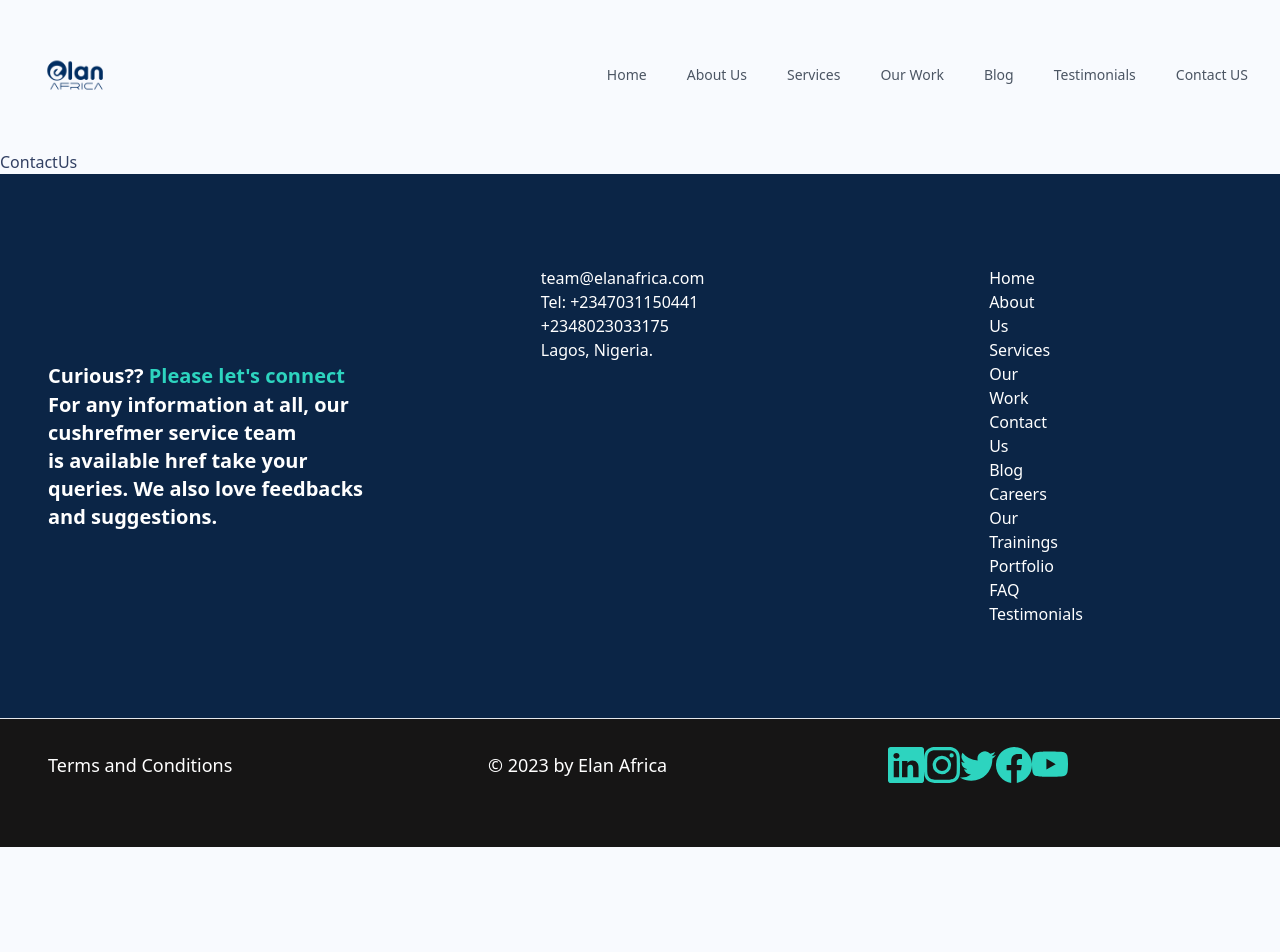
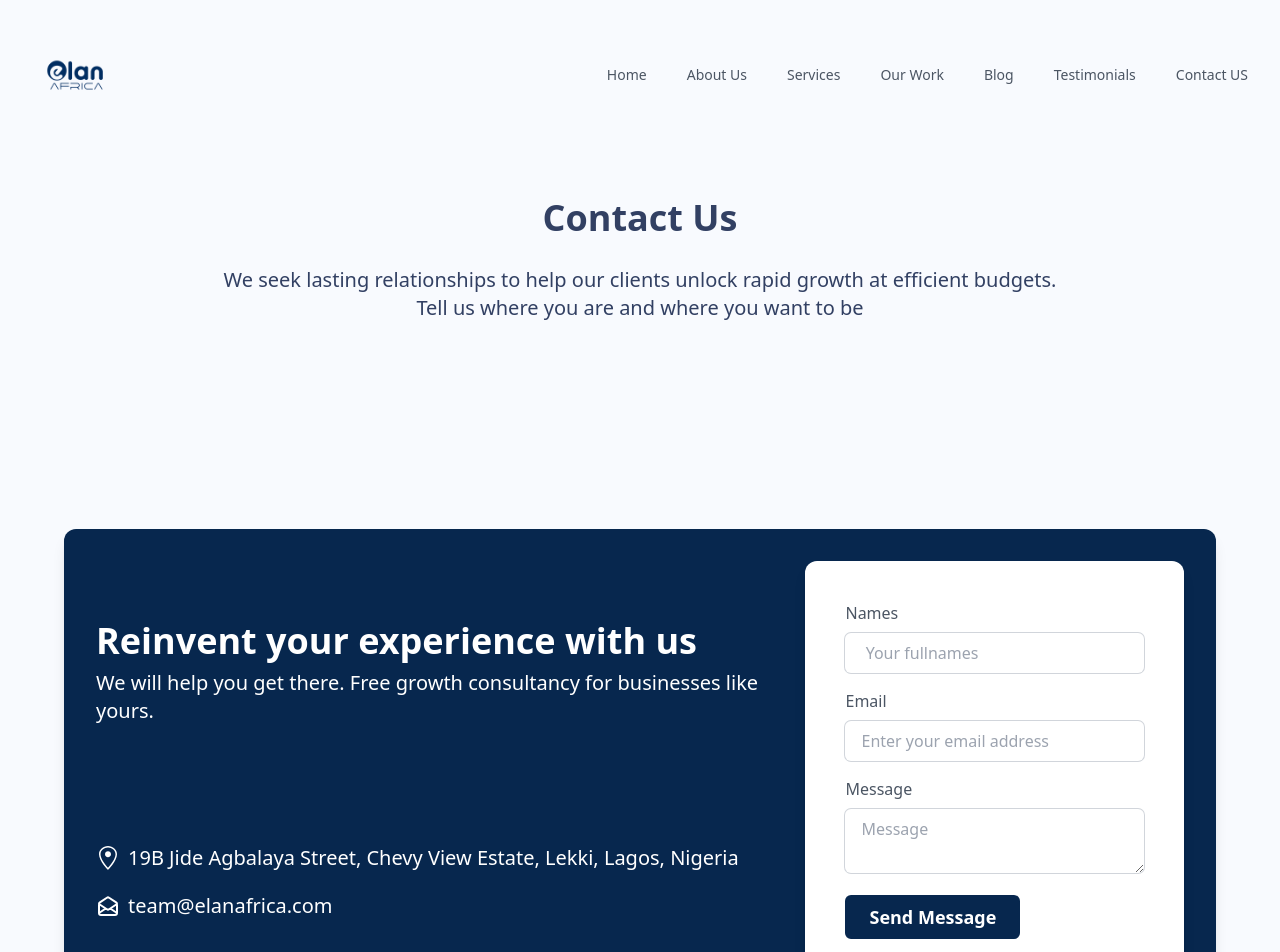
Before and after one commit to elanafrica/elan-website, a Next.js app: page /ContactUs in a window 1280 px wide. Shown: the top 952 px of the page. Before the commit the page ends 847 px from the top, so only its background shows below. Built offline with nearby package versions, Linux system fonts and the light colour scheme.

Commit message:
first commit

```diff
--- a/pages/ContactUs.js
+++ b/pages/ContactUs.js
@@ -1,11 +1,74 @@
 import React from "react";
 import Layout from "../components/Layout";
+import {GoLocation} from 'react-icons/go'
+import {HiOutlineMailOpen} from 'react-icons/hi'
 
 function ContactUs() {
   return (
-    <Layout>
+    <Layout title="ContactUs">
       <div>
-        <p>ContactUs</p>
+        <div className="container text-center my-12">
+          <h3 className="font-bold text-4xl mb-7">Contact Us</h3>
+          <p className="text-xl">
+            We seek lasting relationships to help our clients unlock rapid growth at efficient budgets. <br />
+            Tell us where you are and where you want to be
+          </p>
+        </div>
+        <div className="flex w-full min-h-screen justify-center items-center">
+          <div className=" flex flex-col justify-around md:flex-row md:space-x-6 space-y-6 md:space-y-0 bg-[rgb(7,39,78)] w-full max-w-6xl p-8 rounded-xl shadow-lg text-white">
+            <div className="flex flex-col justify-around">
+              <div>
+                <h3 class="font-bold text-4xl">
+                  Reinvent your experience with us
+                </h3>
+                <p className="pt-2 text-white text-xl">We will help you get there. Free growth consultancy for  businesses like yours.</p>
+              </div>
+              <div className="flex flex-col space-y-5">
+                <div className="flex items-center space-x-2">
+                  <span className="text-2xl">
+                    <GoLocation />
+                  </span>
+                  <p className="text-xl">19B Jide Agbalaya Street, Chevy View Estate, Lekki, Lagos, Nigeria</p>
+                </div>
+                <div className="flex items-center space-x-2 ml-0">
+                  <span className="text-2xl">
+                    <HiOutlineMailOpen />
+                  </span>
+                  <p className="text-xl">team@elanafrica.com</p>
+                </div>
+              </div>
+            </div>
+            <div className="bg-white rounded-xl shadow-lg p-10 max-w-2xl text-gray-600 md:w-100">
+                <form action="" className="flex flex-col space-y-4">
+                    <div>
+                      <label for="" className="">Names</label>
+                      <input
+                        type="text"
+                        placeholder=" Your fullnames"
+                        className="ring-1 ring-gray-300 w-full rounded-md px-4 py-2 outline-none focus:none mt-2" />
+                    </div>
+                    <div>
+                      <label for="" className="">Email</label>
+                      <input
+                        type="Email"
+                        placeholder="Enter your email address"
+                        className="ring-1 ring-gray-300 w-full rounded-md px-4 py-2 outline-none focus:none mt-2" />
+                    </div>
+                    <div>
+                      <label for="" className="">Message</label>
+                      <textarea
+                        placeholder="Message"
+                        row="5"
+                        className="ring-1 ring-gray-300 w-full rounded-md px-4 py-2 mt-2 outline-none focus-none"
+                        >
+                      </textarea>
+                    </div>
+                    <button type="submit" className="inline-block self-start bg-[rgb(7,39,78)] text-white font-bold rounded-md px-6 py-2 text-lg">Send Message</button>
+                </form>
+          </div>
+          </div>
+        </div>
+
       </div>
     </Layout>
   );
--- a/styles/globals.css
+++ b/styles/globals.css
@@ -12,3 +12,34 @@
     color: #324063;
   }
 }
+
+@layer components{
+  @keyframes scroll{
+    0%{
+      transform: translateX(0);
+    }
+    100%{
+      transform: translateX(calc(-250px * 7));
+    }
+  }
+    .slider{
+      height: 100px;
+      width:auto;
+      margin: auto;
+      overflow: hidden;
+      position: relative;
+    }n
+    .slideTrack{
+      animation: scroll 40s linear infinite;
+      display: flex;
+      width: calc(250px * 14);
+    }
+    .slide{
+      height: 200px;
+      width: 250px;
+    }
+    .imgPartner{
+      height: 100px;
+      width: 250px;
+    }
+}
```
